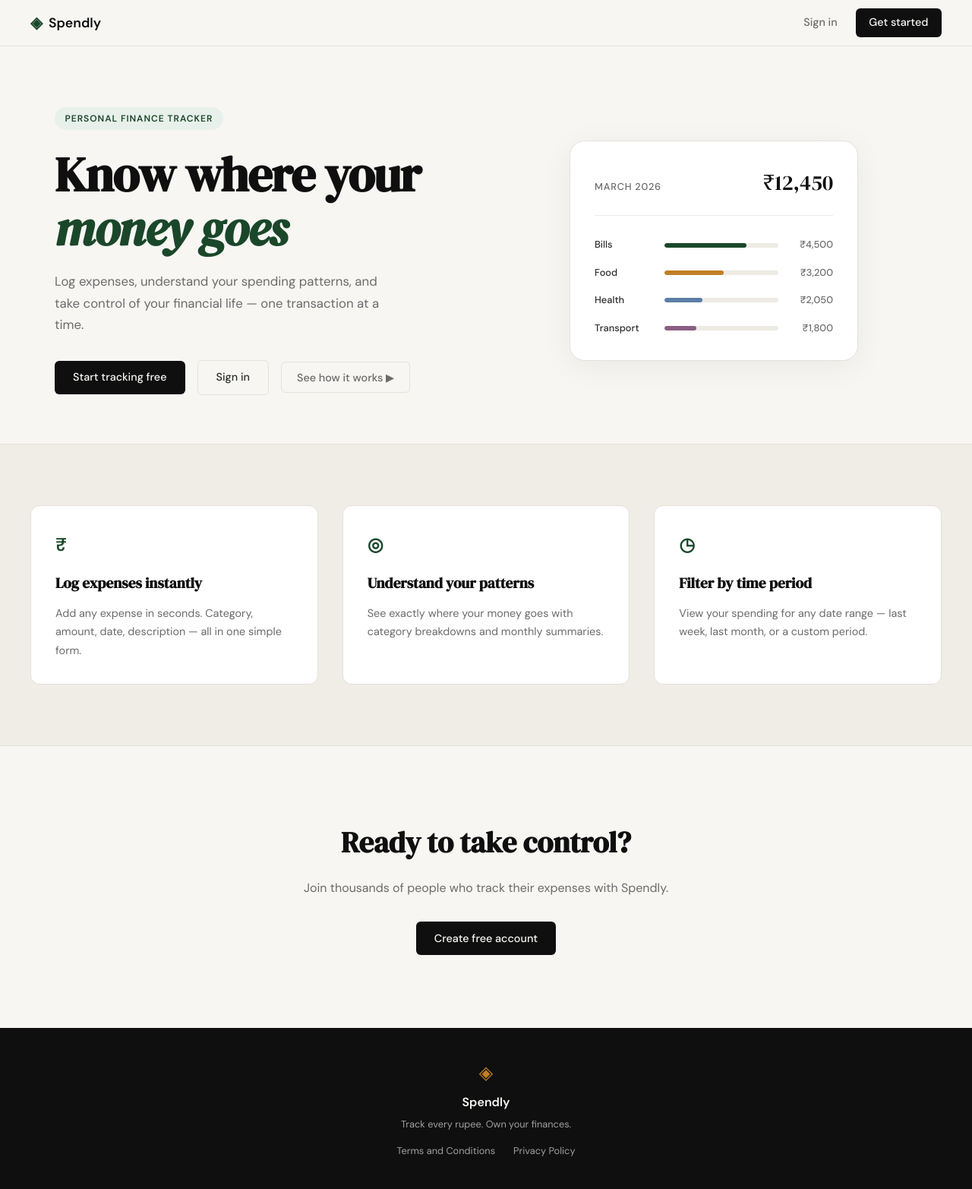
After one commit to gmohite7/spelndly, a Flask app: page / in a window 1280 px wide. The commit adds this page. Shown: the whole page at 76% size. Run offline with Flask 3, Linux system fonts and the light colour scheme.

Commit message:
landing: add youtube modal on see how it works click

```diff
--- a/static/css/style.css
+++ b/static/css/style.css
@@ -522,6 +522,95 @@ a { color: inherit; text-decoration: none; }
 .footer-links a:hover { color: var(--paper); }
 
 /* ------------------------------------------------------------------ */
+/* "See how it works" button                                           */
+/* ------------------------------------------------------------------ */
+
+.btn-how {
+    display: inline-flex;
+    align-items: center;
+    gap: 0.4rem;
+    background: transparent;
+    color: var(--ink-muted);
+    padding: 0.65rem 1.25rem;
+    border-radius: var(--radius-sm);
+    font-family: var(--font-body);
+    font-size: 0.9rem;
+    font-weight: 500;
+    border: 1px solid var(--border);
+    cursor: pointer;
+    transition: all 0.2s;
+    text-decoration: none;
+}
+
+.btn-how:hover {
+    border-color: var(--ink);
+    color: var(--ink);
+}
+
+/* ------------------------------------------------------------------ */
+/* YouTube video modal                                                 */
+/* ------------------------------------------------------------------ */
+
+.video-modal-overlay {
+    display: none;
+    position: fixed;
+    inset: 0;
+    z-index: 1000;
+    background: rgba(0, 0, 0, 0.72);
+    align-items: center;
+    justify-content: center;
+    padding: 1.5rem;
+}
+
+.video-modal-overlay.is-open {
+    display: flex;
+}
+
+.video-modal-box {
+    position: relative;
+    width: 100%;
+    max-width: 860px;
+    background: var(--ink);
+    border-radius: var(--radius-md);
+    overflow: hidden;
+    box-shadow: 0 24px 80px rgba(0, 0, 0, 0.5);
+}
+
+.video-modal-close {
+    position: absolute;
+    top: 0.75rem;
+    right: 0.75rem;
+    z-index: 10;
+    background: rgba(255, 255, 255, 0.15);
+    color: #fff;
+    border: none;
+    border-radius: 50%;
+    width: 2rem;
+    height: 2rem;
+    font-size: 1.2rem;
+    line-height: 1;
+    cursor: pointer;
+    display: flex;
+    align-items: center;
+    justify-content: center;
+    transition: background 0.2s;
+}
+
+.video-modal-close:hover { background: rgba(255, 255, 255, 0.3); }
+
+.video-modal-embed {
+    position: relative;
+    padding-top: 56.25%;
+}
+
+.video-modal-embed iframe {
+    position: absolute;
+    inset: 0;
+    width: 100%;
+    height: 100%;
+}
+
+/* ------------------------------------------------------------------ */
 /* Legal pages (terms, privacy)                                        */
 /* ------------------------------------------------------------------ */
 
--- /dev/null
+++ b/templates/landing.html
@@ -0,0 +1,146 @@
+{% extends "base.html" %}
+
+{% block title %}Spendly — Track Every Rupee{% endblock %}
+
+{% block content %}
+
+<section class="hero">
+    <div class="hero-inner">
+        <div class="hero-badge">Personal Finance Tracker</div>
+        <h1 class="hero-title">
+            Know where your<br>
+            <em>money goes</em>
+        </h1>
+        <p class="hero-subtitle">
+            Log expenses, understand your spending patterns,
+            and take control of your financial life —
+            one transaction at a time.
+        </p>
+        <div class="hero-actions">
+            <a href="{{ url_for('register') }}" class="btn-primary">Start tracking free</a>
+            <a href="{{ url_for('login') }}" class="btn-ghost">Sign in</a>
+            <button class="btn-how" id="openVideoModal">See how it works ▶</button>
+        </div>
+    </div>
+    <div class="hero-visual">
+        <div class="mock-card">
+            <div class="mock-card-header">
+                <span class="mock-label">March 2026</span>
+                <span class="mock-total">₹12,450</span>
+            </div>
+            <div class="mock-bars">
+                <div class="mock-bar-row">
+                    <span class="mock-cat">Bills</span>
+                    <div class="mock-bar-track">
+                        <div class="mock-bar" style="width: 72%"></div>
+                    </div>
+                    <span class="mock-amt">₹4,500</span>
+                </div>
+                <div class="mock-bar-row">
+                    <span class="mock-cat">Food</span>
+                    <div class="mock-bar-track">
+                        <div class="mock-bar mock-bar-2" style="width: 52%"></div>
+                    </div>
+                    <span class="mock-amt">₹3,200</span>
+                </div>
+                <div class="mock-bar-row">
+                    <span class="mock-cat">Health</span>
+                    <div class="mock-bar-track">
+                        <div class="mock-bar mock-bar-3" style="width: 33%"></div>
+                    </div>
+                    <span class="mock-amt">₹2,050</span>
+                </div>
+                <div class="mock-bar-row">
+                    <span class="mock-cat">Transport</span>
+                    <div class="mock-bar-track">
+                        <div class="mock-bar mock-bar-4" style="width: 28%"></div>
+                    </div>
+                    <span class="mock-amt">₹1,800</span>
+                </div>
+            </div>
+        </div>
+    </div>
+</section>
+
+<section class="features">
+    <div class="features-inner">
+        <div class="feature-card">
+            <div class="feature-icon">₹</div>
+            <h3 class="feature-title">Log expenses instantly</h3>
+            <p class="feature-body">Add any expense in seconds. Category, amount, date, description — all in one simple form.</p>
+        </div>
+        <div class="feature-card">
+            <div class="feature-icon">◎</div>
+            <h3 class="feature-title">Understand your patterns</h3>
+            <p class="feature-body">See exactly where your money goes with category breakdowns and monthly summaries.</p>
+        </div>
+        <div class="feature-card">
+            <div class="feature-icon">◷</div>
+            <h3 class="feature-title">Filter by time period</h3>
+            <p class="feature-body">View your spending for any date range — last week, last month, or a custom period.</p>
+        </div>
+    </div>
+</section>
+
+<section class="cta-section">
+    <div class="cta-inner">
+        <h2 class="cta-title">Ready to take control?</h2>
+        <p class="cta-body">Join thousands of people who track their expenses with Spendly.</p>
+        <a href="{{ url_for('register') }}" class="btn-primary">Create free account</a>
+    </div>
+</section>
+
+<div class="video-modal-overlay" id="videoModal" aria-hidden="true">
+    <div class="video-modal-box">
+        <button class="video-modal-close" id="closeVideoModal" aria-label="Close">&times;</button>
+        <div class="video-modal-embed">
+            <iframe
+                id="videoFrame"
+                src=""
+                data-src="https://www.youtube.com/embed/dQw4w9WgXcQ?enablejsapi=1"
+                title="Spendly — See how it works"
+                frameborder="0"
+                allow="accelerometer; autoplay; clipboard-write; encrypted-media; gyroscope; picture-in-picture"
+                allowfullscreen>
+            </iframe>
+        </div>
+    </div>
+</div>
+
+{% endblock %}
+
+{% block scripts %}
+<script>
+(function () {
+    var overlay  = document.getElementById('videoModal');
+    var frame    = document.getElementById('videoFrame');
+    var openBtn  = document.getElementById('openVideoModal');
+    var closeBtn = document.getElementById('closeVideoModal');
+
+    function openModal() {
+        frame.src = frame.dataset.src;
+        overlay.classList.add('is-open');
+        overlay.setAttribute('aria-hidden', 'false');
+        document.body.style.overflow = 'hidden';
+    }
+
+    function closeModal() {
+        frame.src = '';
+        overlay.classList.remove('is-open');
+        overlay.setAttribute('aria-hidden', 'true');
+        document.body.style.overflow = '';
+    }
+
+    openBtn.addEventListener('click', openModal);
+    closeBtn.addEventListener('click', closeModal);
+
+    overlay.addEventListener('click', function (e) {
+        if (e.target === overlay) closeModal();
+    });
+
+    document.addEventListener('keydown', function (e) {
+        if (e.key === 'Escape' && overlay.classList.contains('is-open')) closeModal();
+    });
+}());
+</script>
+{% endblock %}
```
